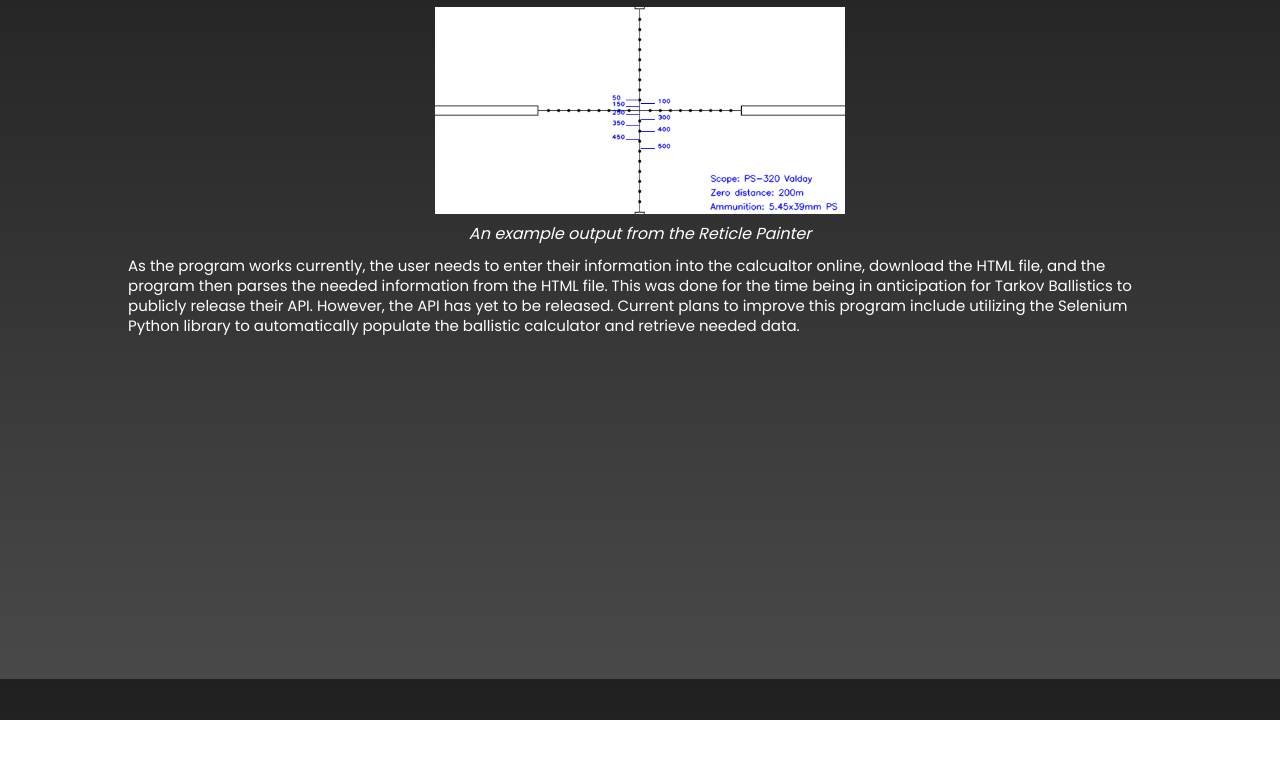
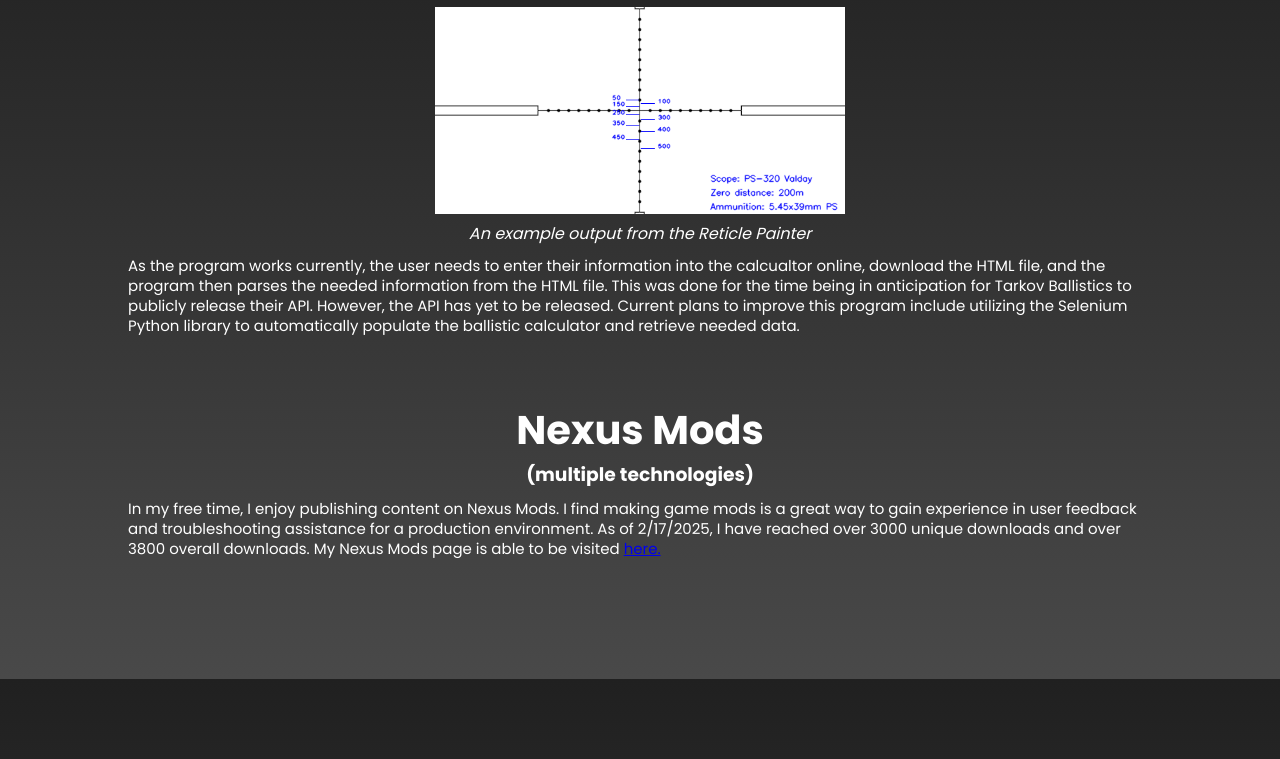
Before and after one commit to GunnarBabicz/GunnarBabicz.github.io, a plain HTML site: page projects.html in a window 1280 px wide. Shown: the part 921-1680 px from the top of the page. Before the commit the page ends 1641 px from the top, so only its background shows below. Drawn offline with Linux system fonts and the light colour scheme.

Commit message:
Updated link for Tarkov Ballistics, added NexusMods to the "projects" page

```diff
--- a/projects.html
+++ b/projects.html
@@ -30,7 +30,7 @@
 
 
             <h2>Asteroids Replica</h2>
-            <h3>(C#, Windows Forms)</h3>
+            <h3>(C#, .NET)</h3>
             <div class ="contentBox">
                 <p>
                     A clone of the arcade game Asteroids. This began as a school project, to which I added additional features such as
@@ -46,7 +46,7 @@
             <div class = "contentBox">
                 <p>
                     I have played the game <em>Escape from Tarkov</em>, a realistic First Person Shooter, for several years. I frequently use tools
-                    like <a href = "https://tarkov-ballistics.com">Tarkov Ballistics</a> to calculate the ballistic drop for weapons in game. However, I sometimes
+                    like <a href = "https://tarkov-ballistics.github.io/web-calculator/">Tarkov Ballistics</a> to calculate the ballistic drop for weapons in game. However, I sometimes
                     found it difficult to properly utilize these results in game: While the ballistic results are accurate, the reticles of in game scopes are not correctly scaled. To help with this issue, I made a simple
                     Python application to properly scale scope reticles and generate a reference image showing where the player needs to aim for certain distances.
                 </p>
@@ -59,6 +59,15 @@
                 </p>
             </div>
 
+            <h2>Nexus Mods</h2>
+            <h3>(multiple technologies)</h3>
+            <div class ="contentBox">
+                <p>
+                    In my free time, I enjoy publishing content on Nexus Mods. I find making game mods is a great way to gain experience in user feedback and troubleshooting assistance for a production environment.
+                    As of 2/17/2025, I have reached over 3000 unique downloads and over 3800 overall downloads. My Nexus Mods page is able to be visited <a href = "https://next.nexusmods.com/profile/gbabicz">here.</a>
+                </p>
+            </div>
+
 
         </div>
     </body>
```
